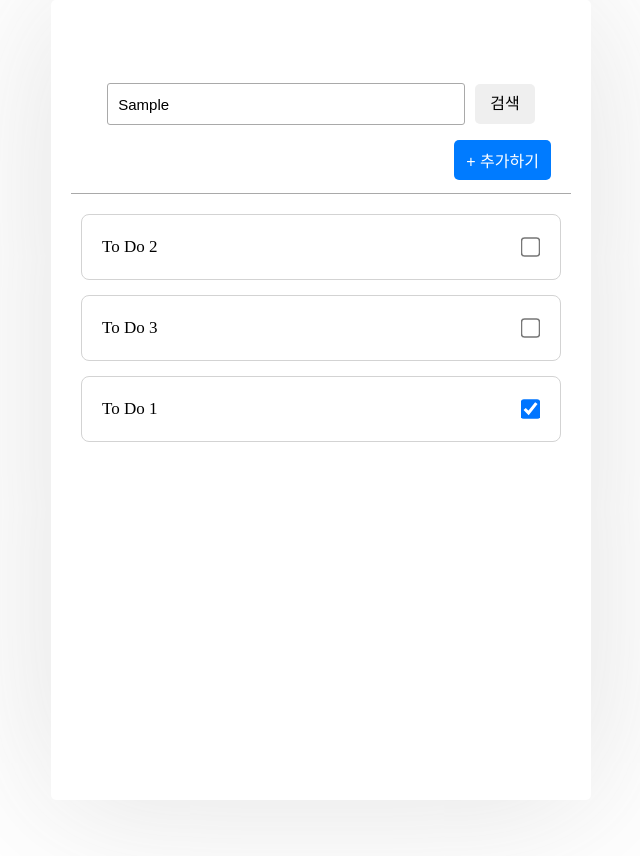
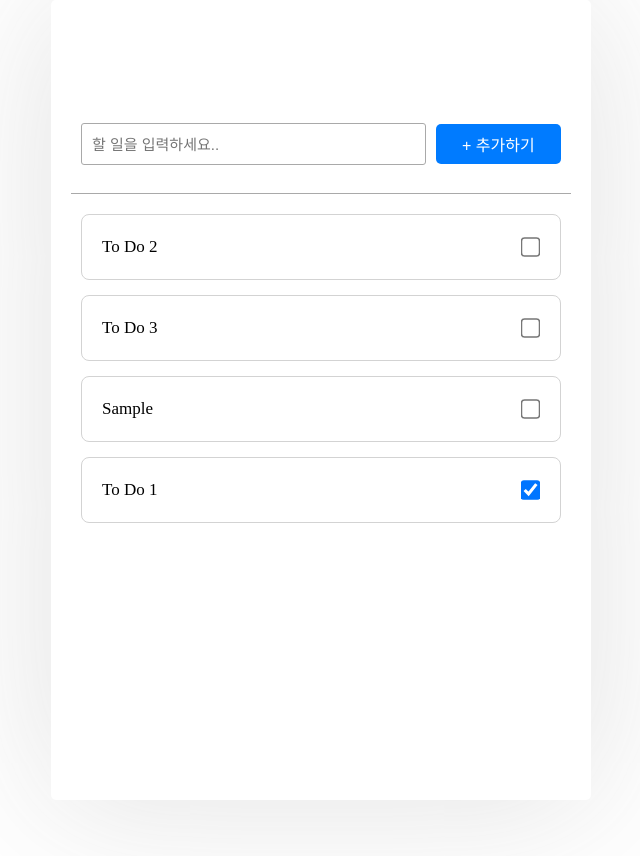
Before and after one commit to Clt689/To-Do-List, a plain HTML site: page index.html in a window 1280 px wide. Both pictures are taken after typing "Sample" into the empty fields and a click on the button "+ 추가하기". Shown: the whole page, without its empty margins (319-959 px from the left). Drawn offline with Linux system fonts and the light colour scheme.

Commit message:
feat: todo 추가 기능 구현

```diff
--- a/index.css
+++ b/index.css
@@ -40,6 +40,7 @@
 }
 
 .add-todo-button {
+  width: 27%;
   color: white;
   border: none;
   font-size: 16px;
@@ -52,7 +53,7 @@
   cursor: pointer;
 }
 
-.searchbar {
+.searchbar, .inputbar {
   height: 30px;
   width: 70%;
   display: flex;
--- a/index.html
+++ b/index.html
@@ -12,13 +12,14 @@
       <!-- <h1 style="font-size: 40px">To Do List ✅</h1>
       <h3>2025. 12. 25 (목)</h3> -->
     </header>
-    <main class="main-container">
+    <main id="main-container" class="main-container">
       <div class="search-container">
-        <input id="search-value" value="" class="searchbar" placeholder="검색어를 입력하세요..." />
-        <button onclick="searchTodo()" class="search-button">검색</button>
+        <input id="input-value" value="" class="inputbar" placeholder="할 일을 입력하세요.." />
+        <button class="add-todo-button" onclick="addTodo()">+ 추가하기</button>
+        <!-- <input id="search-value" value="" class="searchbar" placeholder="검색어를 입력하세요..." /> -->
+        <!-- <button onclick="searchTodo()" class="search-button">검색</button> -->
       </div>
       <div class="add-button-container">
-        <button class="add-todo-button" onclick="addTodo()">+ 추가하기</button>
       </div>
     </main>
     <section id="todo-container" class="todo-container">
--- a/index.js
+++ b/index.js
@@ -94,18 +94,30 @@ function searchTodo(event) {
 }
 
 function addTodo(){ // 내용 작성된 todo를 추가
-    // 입력된 게 없으면 alert해줘야 함
+
+    if (document.getElementById('input-value').value.trim() == ""){
+        alert('내용을 입력해 주세요!');
+        document.getElementById('input-value').focus();
+    } else {
+        // 1. 작성한 내용의 객체를 todos 배열에 추가
+        todos.push({
+            id: todos.length,
+            contents: document.getElementById('input-value').value,
+            isDone: false
+        });
+
+        // todos에 반영 후 렌더링
+        renderTodos(todos);
+
+        // 추가 완료됐으면 input 값 초기화
+        document.getElementById('input-value').value = "";
+    }
 
 }
+
 
 
 
 function inputTodo(){ // todo의 내용을 입력하는 함수
 
 }
-
-function sortTodo(){ // 완료된 Todo는 제일 밑으로
-    // 1. checkbox들의 checked인 애들은 제일 밑으로
-    // 2. todo 재정렬
-
-}
```
